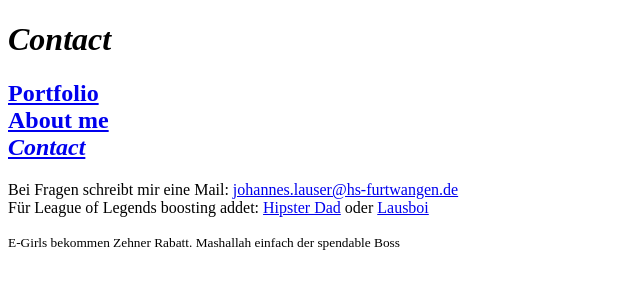
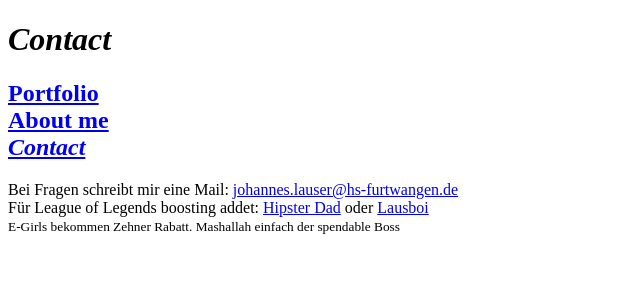
Before and after one commit to Lauserbub/GIS_SoSe_2020, a plain HTML site: page Aufgabe02/contact.html in a window 1280 px wide. Shown: the whole page, without its empty margins (0-640 px from the left). Drawn offline with Linux system fonts and the light colour scheme.

Commit message:
Aufgabe02 verbessert

```diff
--- a/Aufgabe02/contact.html
+++ b/Aufgabe02/contact.html
@@ -19,7 +19,7 @@
     Bei Fragen schreibt mir eine Mail: <a href="mailto:johannes.lauser@hs-furtwangen.de">johannes.lauser@hs-furtwangen.de</a> <br>
     Für League of Legends boosting addet: <a href="https://euw.op.gg/summoner/userName=hipster+dad" target="_blank" >Hipster Dad</a>
     oder <a href="https://euw.op.gg/summoner/userName=lausboi" target="_blank" >Lausboi</a><br>
-    <p><small>E-Girls bekommen Zehner Rabatt. Mashallah einfach der spendable Boss</small></p> </p>
+    <small>E-Girls bekommen Zehner Rabatt. Mashallah einfach der spendable Boss</small> </p>
 
 </body>
 </html>
```
Also changed, not shown: Aufgabe02/portfolio.html (+1 -1 lines).
